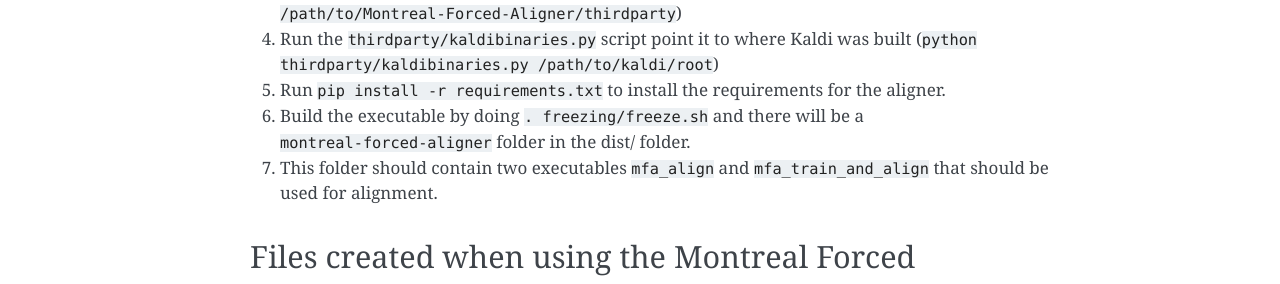
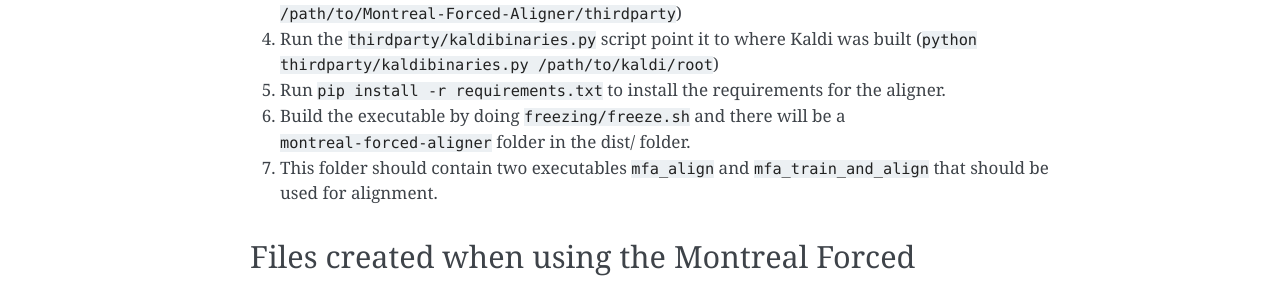
Before and after one commit to MontrealCorpusTools/Montreal-Forced-Aligner, a Sphinx documentation site: the page built from docs/source/installation.rst, in a window 1280 px wide. Shown: the part 1117-1401 px from the top of the page. Built offline with Sphinx 7.4.7, drawn with Linux system fonts in a browser that asks for light colours.

Commit message:
Update to docs

```diff
--- a/docs/source/installation.rst
+++ b/docs/source/installation.rst
@@ -56,7 +56,7 @@
 3. Open a terminal and go to the unzipped folder (``cd /path/to/Montreal-Forced-Aligner/thirdparty``)
 4. Run the ``thirdparty/kaldibinaries.py`` script point it to where Kaldi was built (``python thirdparty/kaldibinaries.py /path/to/kaldi/root``)
 5. Run ``pip install -r requirements.txt`` to install the requirements for the aligner.
-6. Build the executable by doing ``. freezing/freeze.sh`` and there will be a ``montreal-forced-aligner`` folder in the dist/ folder.
+6. Build the executable by doing ``freezing/freeze.sh`` and there will be a ``montreal-forced-aligner`` folder in the dist/ folder.
 7. This folder should contain two executables ``mfa_align`` and ``mfa_train_and_align`` that should be used for alignment.
 
 Files created when using the Montreal Forced Aligner
```
